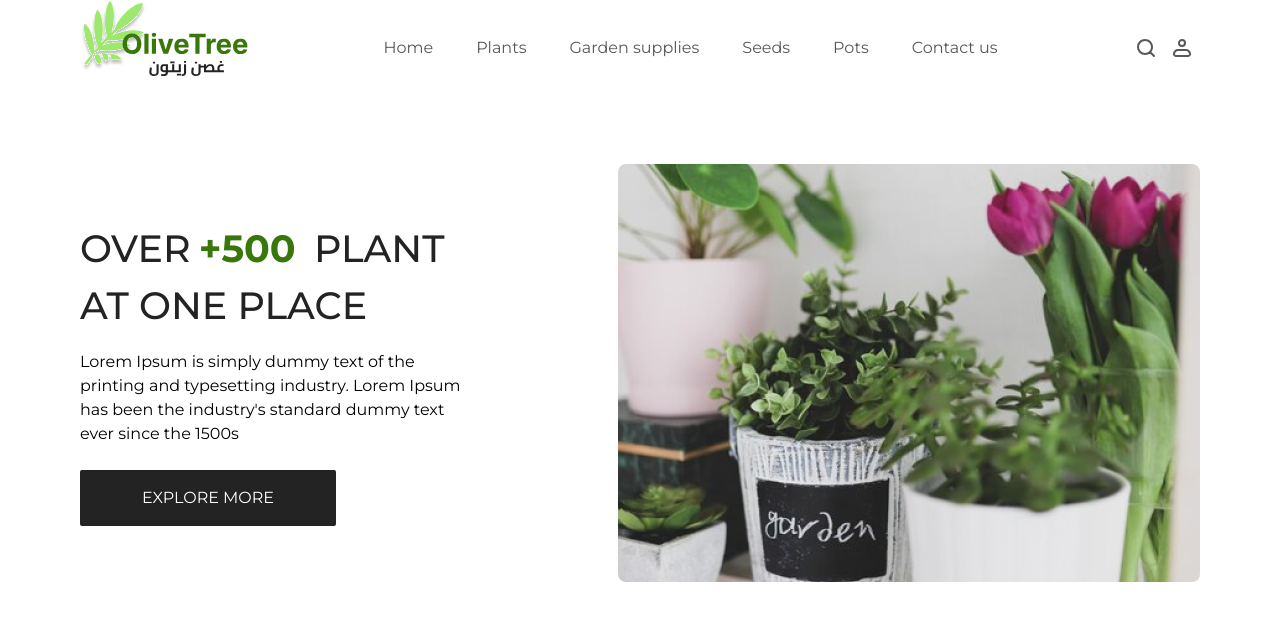
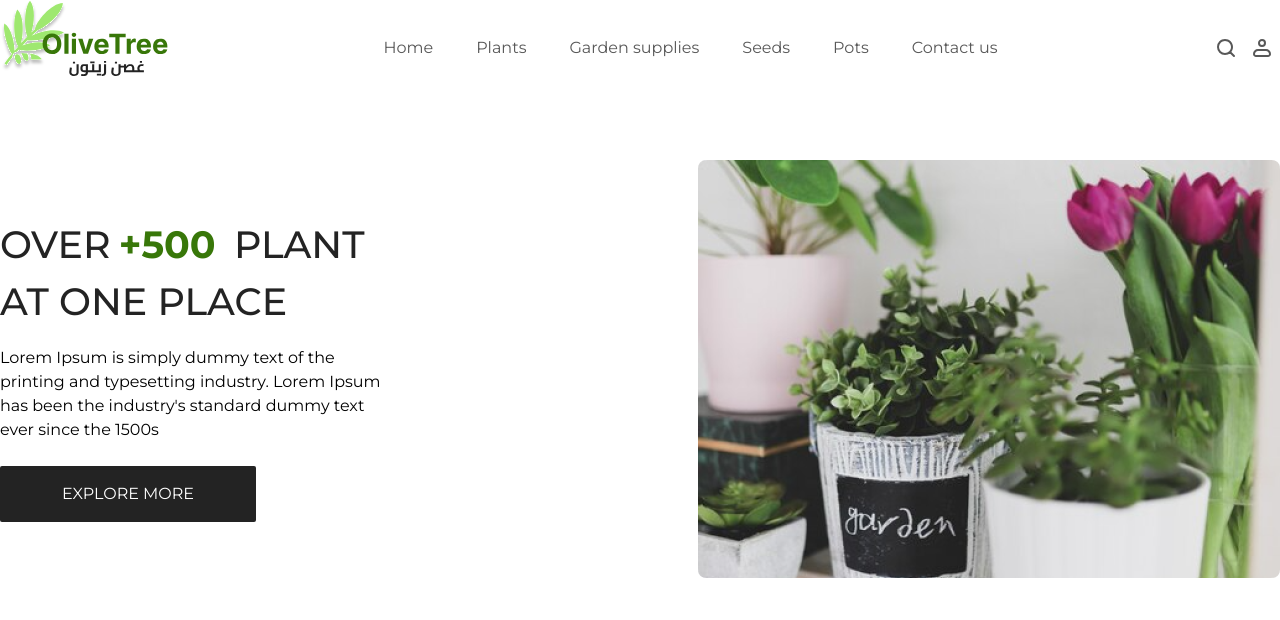
Before and after one commit to abdulrahmanalaa123/react-e-commerce, a React (Vite) app: page / in a window 1280 px wide. Shown: the top 620 px of the page. Built offline with nearby package versions, Linux system fonts and the light colour scheme; no server answers.

Commit message:
layout banners

```diff
--- a/src/components/navbar/Navbar.jsx
+++ b/src/components/navbar/Navbar.jsx
@@ -14,7 +14,7 @@ import "./Navbar.css";
 export default function Navbar() {
   return (
     <nav className="h-[100px] font-normal text-text-200text-base">
-      <div className="mx-auto px-4 sm:px-6 lg:px-20">
+      <div className="mx-auto container">
         <div className="flex items-center justify-between">
           {/* DESKTOP */}
           <div className="flex items-center justify-between w-full">
--- a/src/pages/home/Home.jsx
+++ b/src/pages/home/Home.jsx
@@ -1,6 +1,12 @@
 import React from "react";
 import Hero from "./components/Hero";
+import Banners from "./components/Banners";
 
 export default function Home() {
-  return <Hero />;
+  return (
+    <>
+      <Hero />
+      <Banners />
+    </>
+  );
 }
--- /dev/null
+++ b/src/pages/home/components/Banners.jsx
@@ -0,0 +1,13 @@
+import React from "react";
+
+export default function Banners() {
+  return (
+    <div className="flex gap-8 container mx-auto mb-16">
+      <div className="flex flex-col gap-y-8 flex-1">
+        <div className="h-[298px] bg-bg"></div>
+        <div className="h-[298px] bg-bg"></div>
+      </div>
+      <div className="w-1/2 h-[628px] bg-bg flex-1"></div>
+    </div>
+  );
+}
--- a/src/pages/home/components/Hero.jsx
+++ b/src/pages/home/components/Hero.jsx
@@ -3,7 +3,7 @@ import HeroImage from "../../../assets/images/hero.png";
 
 const Hero = () => {
   return (
-    <div className="mx-auto my-16 px-4 sm:px-6 lg:px-20">
+    <div className="mx-auto my-[60px] container">
       <div className="lg:flex lg:items-center lg:justify-between">
         {/* LEFT */}
         <div>
@@ -22,7 +22,7 @@ const Hero = () => {
               ever since the 1500s
             </p>
             {/* CTA BUTTON */}
-            <button className="w-64 h-14 px-6 py-4 bg-text-300 rounded-sm hover:bg-primary-200 flex-col justify-center items-center gap-2 inline-flex">
+            <button className="w-64 h-14 px-6 py-4 bg-text-300 hover:text-text-300 rounded-sm hover:bg-primary-200 flex-col justify-center items-center gap-2 inline-flex">
               EXPLORE MORE
             </button>
           </div>
--- a/tailwind.config.js
+++ b/tailwind.config.js
@@ -23,6 +23,7 @@ export default {
           200: "#585858",
           300: "#232323",
         },
+        bg: "#F6F9F6",
       },
     },
   },
```
